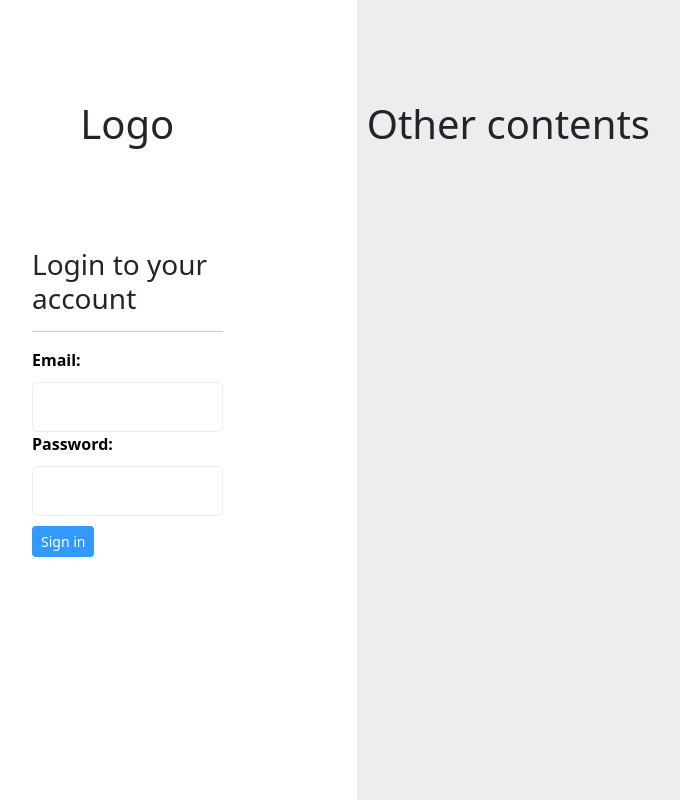
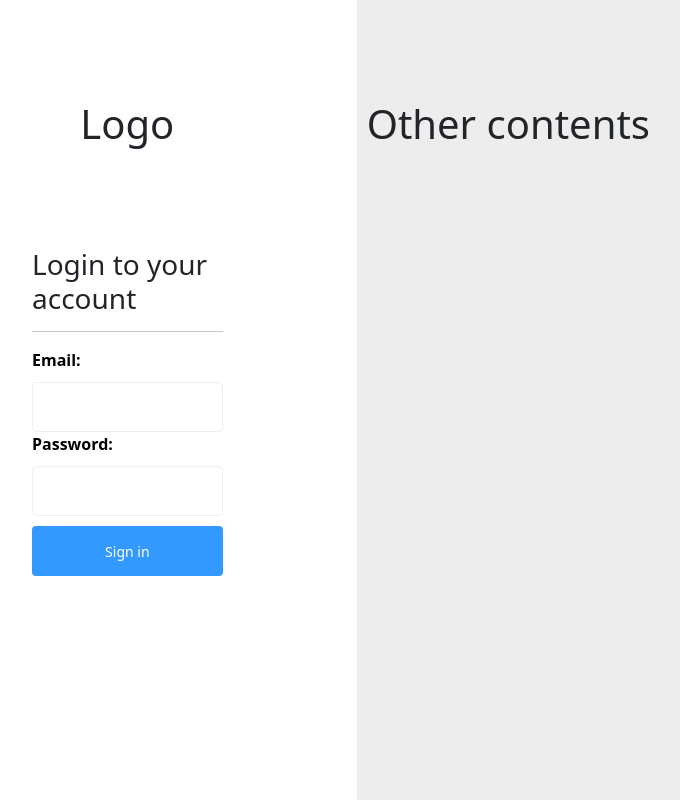
Before and after one commit to ilyatuu/VMan2_Django, a Django app: page /authentication/login/ in a window 1280 px wide. Shown: the whole page, without its empty margins (78-758 px from the left). Run offline with Django 4.2, Linux system fonts and the light colour scheme; some libraries are stand-ins or nearby versions.

Commit message:
update css file

```diff
--- a/authentication/views.py
+++ b/authentication/views.py
@@ -37,7 +37,7 @@ def loginPage(request):
                 return redirect('dashboard:dashboardPage')
             if user is not None and valuenext != '':
                 login(request, user)
-                messages.success(request, f"Hi{username}, wellcome back")
+                messages.success(request, f"Hi {username}, wellcome back")
                 return redirect(request.GET.get('next'))
             else:
                 messages.error(request, "Invalid email or password.")
--- a/static/css/customcss.css
+++ b/static/css/customcss.css
@@ -46,4 +46,6 @@ input{
   background: #3399ff;
   color: #fff;
   margin: 10px 0px;
+  width: 100%;
+  height: 50px;
 }
```
Also changed, not shown: db.sqlite3.
